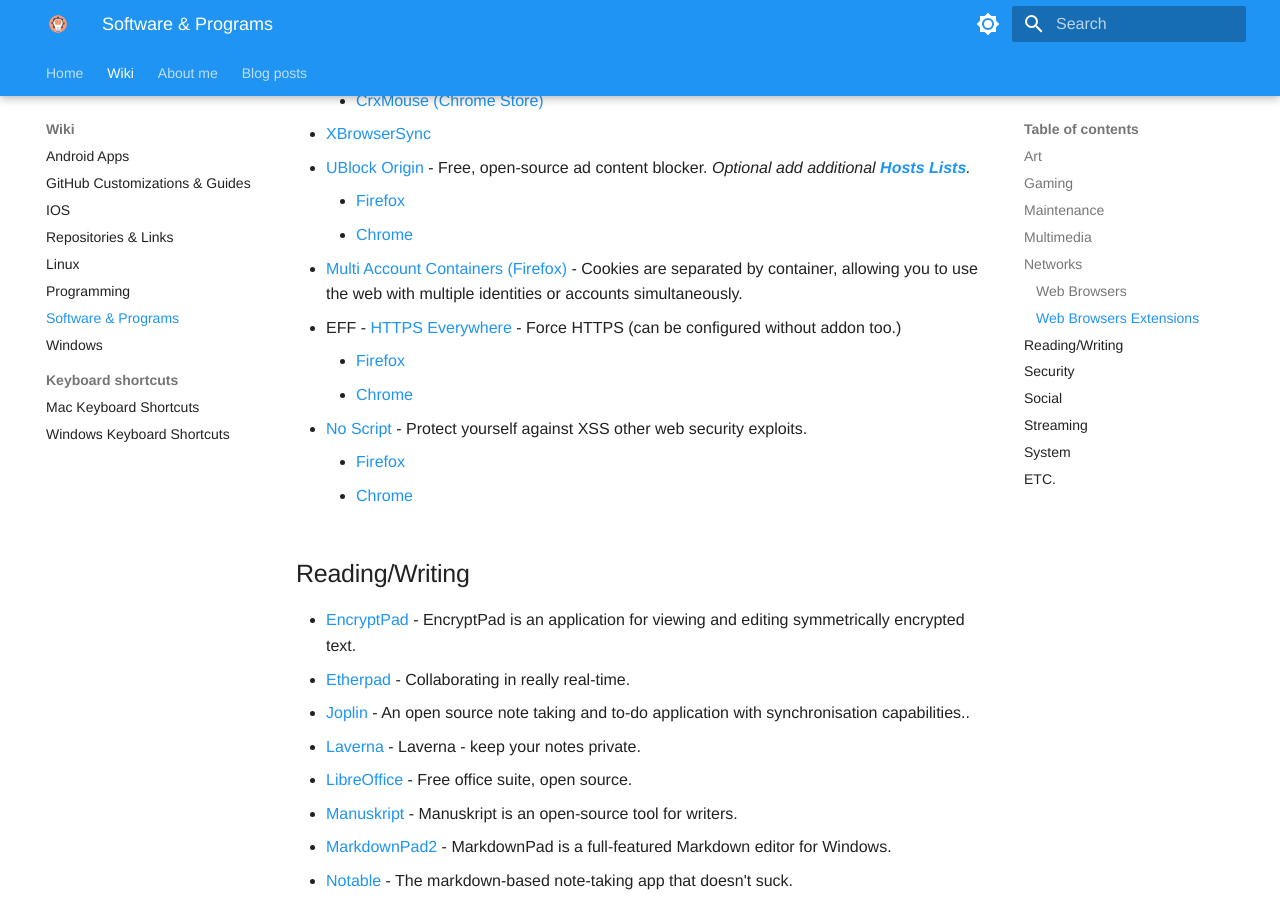
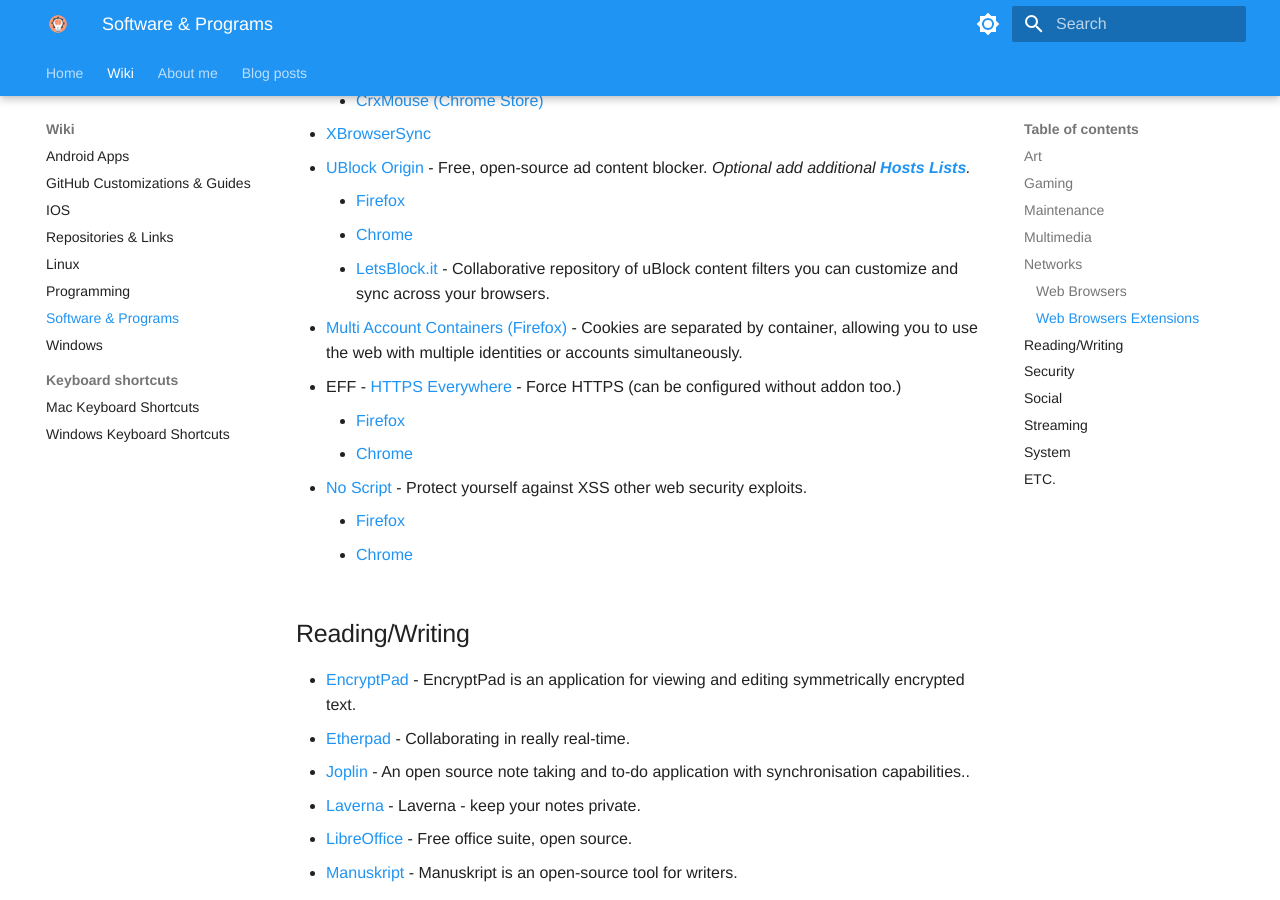
Before and after one commit to ZivSimchoni/Zwiki, an MkDocs documentation site: the page built from docs/Wiki/Programs.md, in a window 1280 px wide and 900 px high, scrolled down 2655 px. Built offline with MkDocs 1.6.1 and Material for MkDocs 9.7.7, drawn with Linux system fonts in a browser that asks for light colours; some web fonts are replaced.

Commit message:
Add LetsBlock.it to UBlock Origin section

```diff
--- a/docs/Wiki/Programs.md
+++ b/docs/Wiki/Programs.md
@@ -75,6 +75,7 @@
 -   [UBlock Origin](https://ublockorigin.com) - Free, open-source ad content blocker. _Optional add additional [**Hosts Lists**](./Links.md#hosts-lists)._
     -   [Firefox](https://addons.mozilla.org/en-US/firefox/addon/ublock-origin)
     -   [Chrome](https://chrome.google.com/webstore/detail/ublock-origin/cjpalhdlnbpafiamejdnhcphjbkeiagm)
+    -   [LetsBlock.it](https://letsblock.it/filters) - Collaborative repository of uBlock content filters you can customize and sync across your browsers.
 -   [Multi Account Containers (Firefox)](https://addons.mozilla.org/en-US/firefox/addon/multi-account-containers/) - Cookies are separated by container, allowing you to use the web with multiple identities or accounts simultaneously.
 -   EFF - [HTTPS Everywhere](https://www.eff.org/https-everywhere) - Force HTTPS (can be configured without addon too.)
     -   [Firefox](https://addons.mozilla.org/en-US/firefox/addon/https-everywhere)
```
